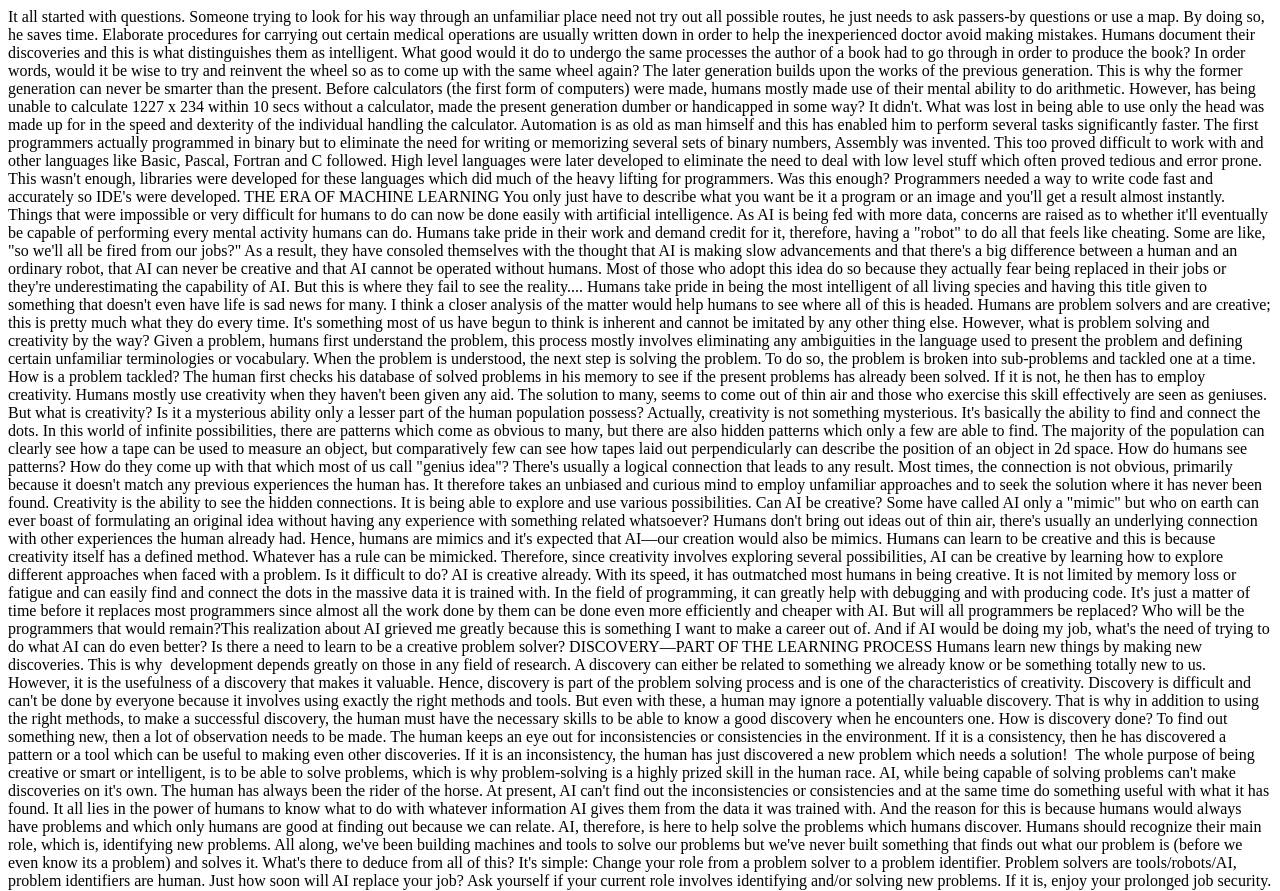
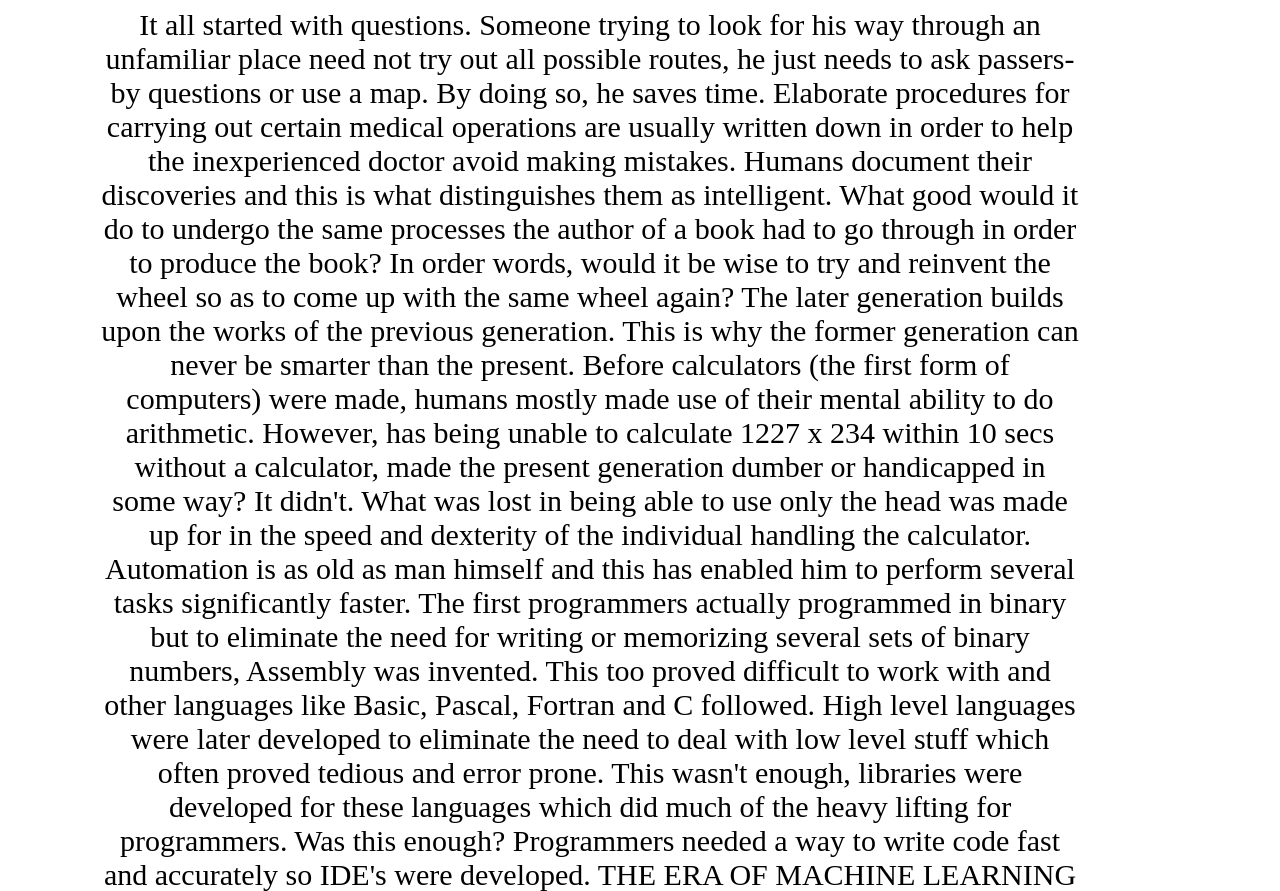
Before and after one commit to GithubNanior/repository, a plain HTML site: page index.html in a window 1280 px wide. Shown: the top 891 px of the page. Drawn offline with Linux system fonts and the light colour scheme.

Commit message:
Add styles

```diff
--- a/index.html
+++ b/index.html
@@ -2,6 +2,7 @@
 <html lang="en">
 	<head>
           <title>discovery</title>
+	  <link rel="stylesheet" href="./styles.css">
 	</head>
 	<body>
 It all started with questions. Someone trying to look for his way through an unfamiliar place need not try out all possible routes, he just needs to ask passers-by questions or use a map. By doing so, he saves time. Elaborate procedures for carrying out certain medical operations are usually written down in order to help the inexperienced doctor avoid making mistakes. Humans document their discoveries and this is what distinguishes them as intelligent.
--- /dev/null
+++ b/styles.css
@@ -0,0 +1,6 @@
+body	{
+	text-align: center;
+	margin-left: 100px;
+	margin-right: 200px;
+	font-size: 30px;
+}
```
